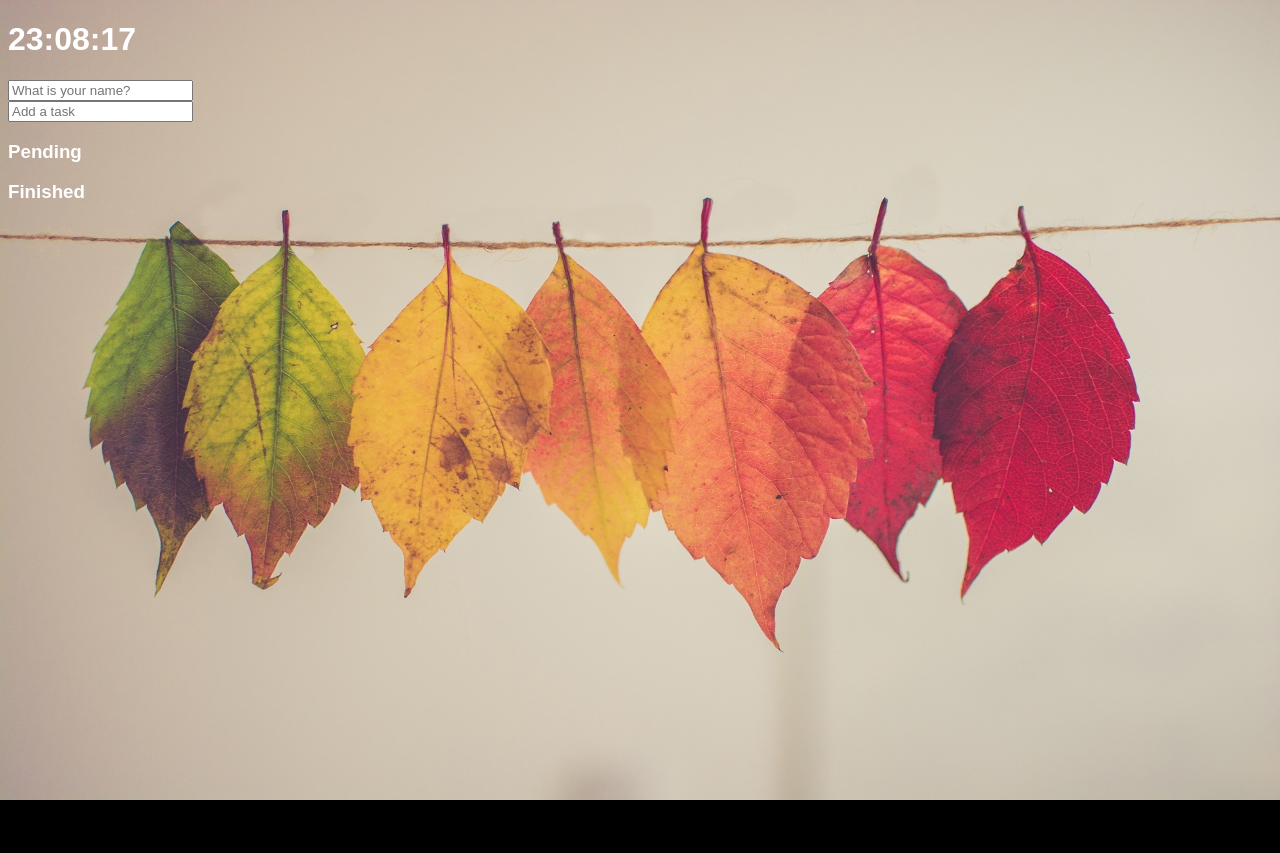
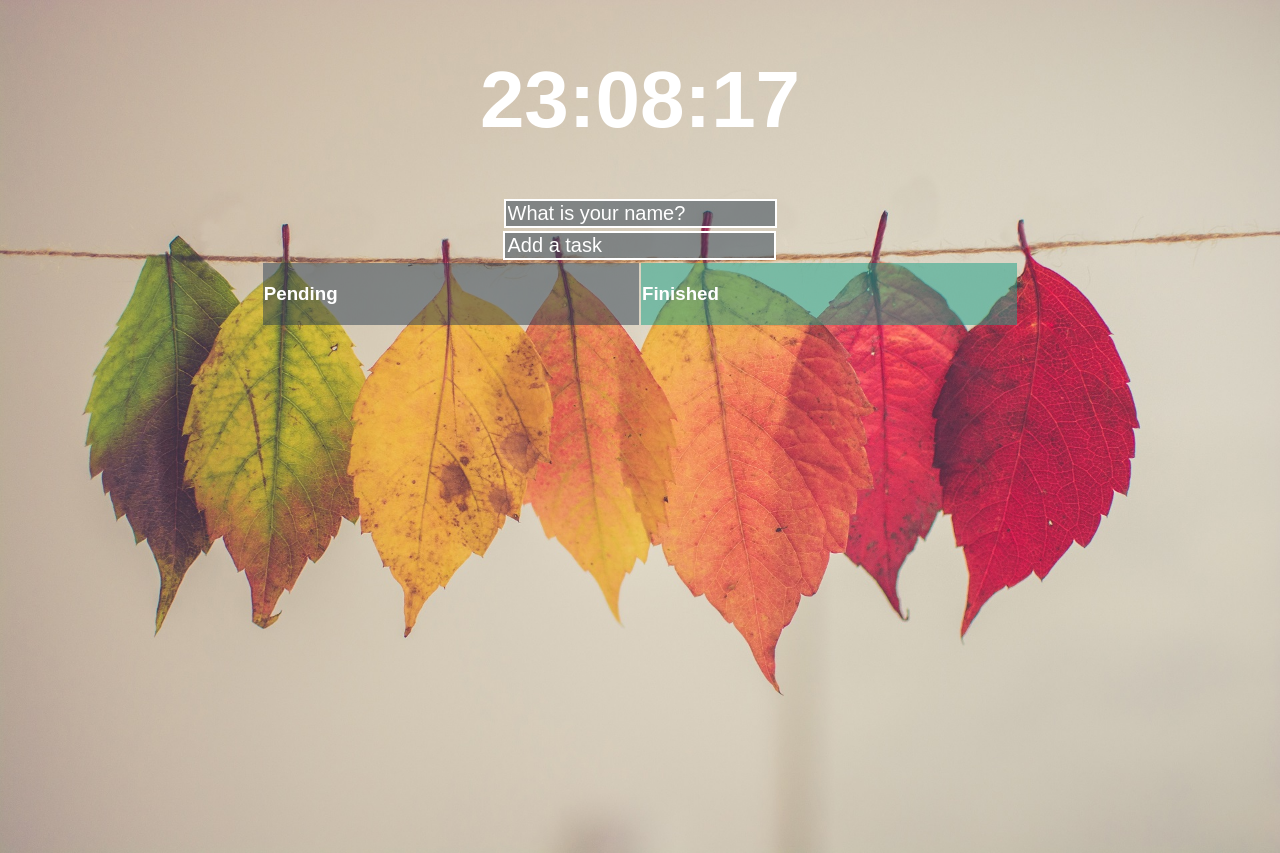
Before and after one commit to mechurak/momontom, a plain HTML site: page index.html in a window 1280 px wide. Before the commit the page ends 800 px from the top, so only its background shows below. Drawn offline with Linux system fonts and the light colour scheme.

Commit message:
Change layout

```diff
--- a/index.html
+++ b/index.html
@@ -1,6 +1,5 @@
 <!DOCTYPE html>
 <html>
-
   <head>
     <title>Momontom</title>
     <meta charset="UTF-8" />
@@ -8,28 +7,43 @@
   </head>
 
   <body>
-  <div class="js-clock">
+    <div class="momontom">
+      <div class="js-weather weather">
+        <span class="weather__text"></span>
+      </div>
+
+      <div class="js-clock clock">
         <h1>00:00</h1>
       </div>
+
       <form class="js-nameForm nameForm">
         <input type="text" placeholder="What is your name?" />
       </form>
       <h4 class="js-greetings greetings"></h4>
+
+      <table>
+        <tr>
+          <td colspan="2" class="td__taskInput">
             <form class="js-toDoForm">
               <input type="text" placeholder="Add a task" />
             </form>
-
+          </td>
+        </tr>
+        <tr>
+          <td class="td__pending">
             <div>
               <h3>Pending</h3>
               <ul id="js-pending"></ul>
             </div>
+          </td>
+          <td class="td__finished">
             <div>
               <h3>Finished</h3>
               <ul id="js-finished"></ul>
             </div>
-
-  <div class="js-weather weather">
-    <span class="weather__text"></span>
+          </td>
+        </tr>
+      </table>
     </div>
 
     <script src="src/clock.js"></script>
@@ -38,5 +52,4 @@
     <script src="src/bg.js"></script>
     <script src="src/weather.js"></script>
   </body>
-
 </html>
--- a/src/styles.css
+++ b/src/styles.css
@@ -4,14 +4,68 @@ body {
   color: white;
 }
 
+.momontom {
+  text-align: center;
+}
+
+.weather {
+  text-align: right;
+}
+
+.clock {
+  font-size: 40px;
+}
+
 .nameForm,
 .greetings {
   display: none;
+  font-size: 20px;
 }
 
 .showing {
   display: block;
 }
+
+table {
+  width: 60%;
+  margin: auto;
+  text-align: left;
+}
+
+td {
+  width: 50%;
+  vertical-align: top;
+}
+
+.td__taskInput {
+  text-align: center;
+}
+
+.td__pending {
+  background-color: rgba(44, 62, 80,0.5);
+}
+
+.td__finished {
+  background-color: rgba(22, 160, 133, 0.5);
+}
+
+li span {
+  padding-right: 10px;
+}
+
+input {
+  background-color: rgba(44, 62, 80,0.5);
+  /* appearance: none; */
+  border: 0;
+  font-size: 20px;
+  color: white;
+  border: 2px solid white;
+}
+
+input::placeholder {
+  color: white;
+}
+
 
 @keyframes fadeIn {
   from {
@@ -27,7 +81,7 @@ body {
   top: 0;
   left: 0;
   width: 100%;
-  height: 100%;
+  /* height: 100%; */
   z-index: -1;
   animation: fadeIn 0.5s linear;
 }
```
Lines whose indentation alone changed are shown as unchanged.
